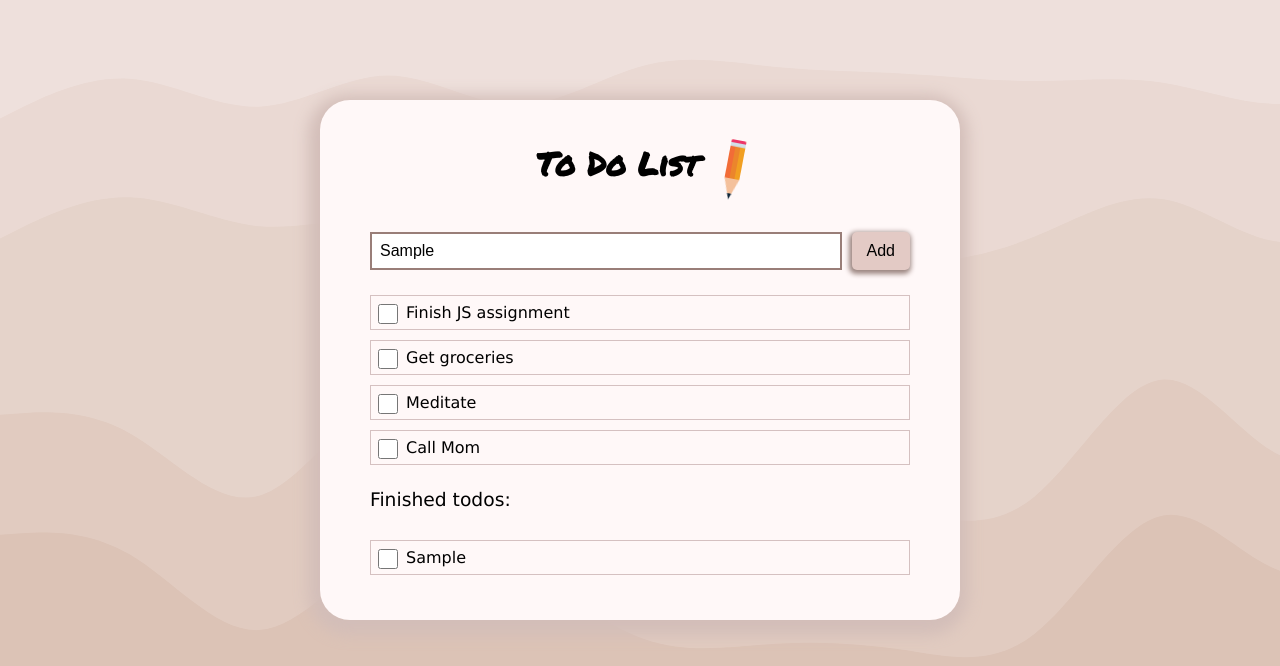
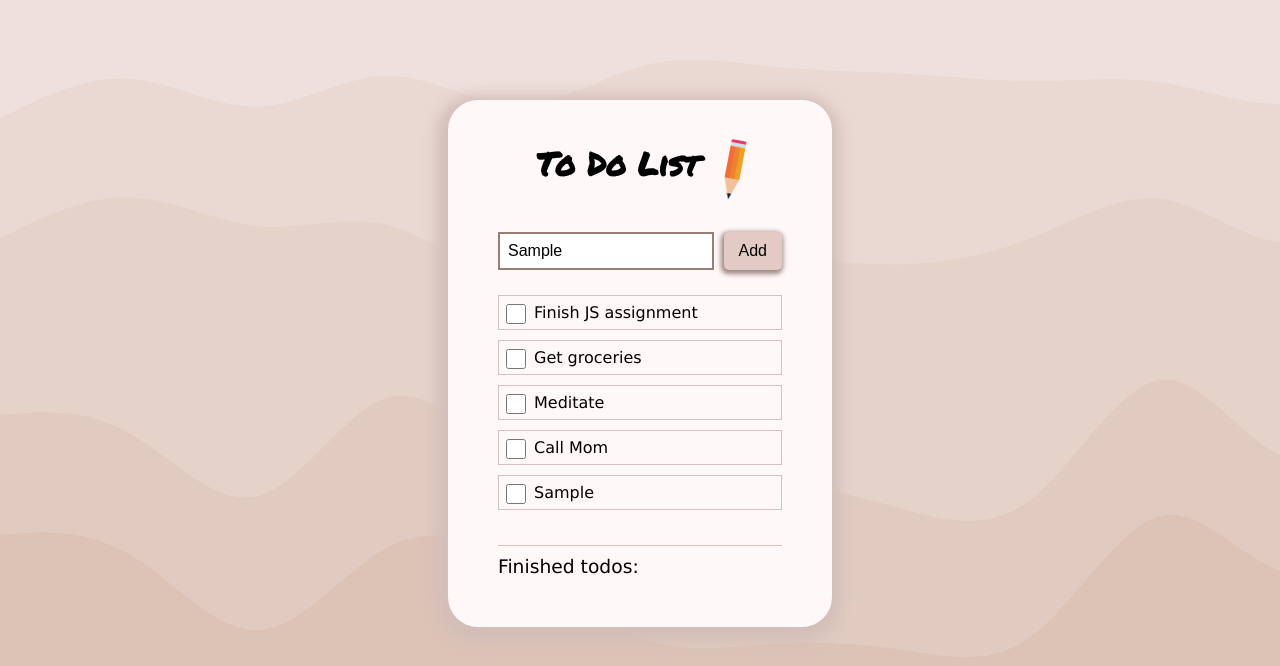
Before and after one commit to malin-nilsson/VanillaJS-Todo-App, a website: page index.html in a window 1280 px wide. Both pictures are taken after typing "Sample" into the empty fields and a click on the button "Add". Drawn offline with Linux system fonts and the light colour scheme.

Commit message:
Function to add new todos + added comments to code

```diff
--- a/index.html
+++ b/index.html
@@ -21,7 +21,7 @@
                 <h1>To Do List</h1>
                 <div class="pencil"></div>
             </div>
-            <div class="add-container">
+            <div class="input-container">
                 <input type="text" id="input" placeholder="To do..." />
                 <button id="add-btn">Add</button>
             </div>
--- a/js/main.js
+++ b/js/main.js
@@ -14,93 +14,68 @@ let myItem4 = new Todo("Call Mom", false);
 let myItems = [myItem1, myItem2, myItem3, myItem4];
 
 window.onload = function () {
-
     createHTMLforTodo()
-
     let addbutton = document.getElementById("add-btn"); // Grab the button
-    addbutton.addEventListener("click", addNewTodo); // Add an event listener to the button
-
+    addbutton.addEventListener("click", addNewTodo); // Add an event listener to listen for clicks
 }
 
 // Create HTML for todo
 function createHTMLforTodo() {
-    let container = document.getElementById("list-container");
-    container.innerHTML = "";
-    let ul = document.createElement("ul");
-    ul.setAttribute("id", "list");
-    container.appendChild(ul);
+    let container = document.getElementById("list-container"); // Grab container
+    container.innerHTML = ""; // Set it to empty
+    let ul = document.createElement("ul"); // Create a UL to hold the list items
+    ul.setAttribute("id", "list"); // Add an ID to the UL
+    container.appendChild(ul); // Append the UL to the container
 
-    let finishedUL = document.createElement("ul");
-    finishedUL.classList.add("finished-ul")
-    container.appendChild(finishedUL);
+    let finishedUL = document.createElement("ul"); // Create UL for finished todos
+    finishedUL.classList.add("finished-list") // Add a class to the UL
+    container.appendChild(finishedUL); // Append the UL to the container
 
-    let heading = document.createElement("h3");
-    heading.innerHTML = "Finished todos:"
-    ul.after(heading);
+    let heading = document.createElement("h3"); // Create an H3
+    heading.innerHTML = "Finished todos:" // Add text to H3
+    ul.after(heading); // Append it after the UL
 
+    // Loop through myItems list and create LI:s for todos
     for (let i = 0; i < myItems.length; i++) {
         let li = document.createElement("li");
         li.textContent = myItems[i].todo;
 
+        let checkbox = document.createElement("input") // Create an input element
+        checkbox.type = "checkbox"; // Make it into a checkbox
+        checkbox.classList.add("check"); // Add class to the checkbox
+        li.appendChild(checkbox); // And append it to the LI
+
+        // Add event listeners checkboxes
+        checkbox.addEventListener("change", () => {
+            markTodoAsDone(myItems[i]) // If checkbox is clicked, run this function
+        });
+
+        // If todo is marked as done, append it to UL
         if (myItems[i].isDone) {
-            finishedUL.appendChild(li);
-            li.classList.add("finished");
-
+            finishedUL.appendChild(li); // Append LI to UL
+            li.classList.add("finished"); // Add a class
+            checkbox.setAttribute("checked", "checked"); // Set the checkbox to be checked
         } else {
             ul.appendChild(li);
         }
-
-        let checkbox = document.createElement("input")
-        checkbox.type = "checkbox";
-        checkbox.classList.add("check");
-        li.appendChild(checkbox);
-
-        checkbox.addEventListener("change", () => {
-            markTodoAsDone(myItems[i])
-        });
     }
 }
 
-// Function to hide to-dos
+// Function to check off todos
 function markTodoAsDone(objectToMarkAsDone) {
-    objectToMarkAsDone.isDone = true;
-    createHTMLforTodo();
+    objectToMarkAsDone.isDone = true; // Mark todo as done
+    createHTMLforTodo(); // Create new HTML
 }
 
+// Function to add new todos
 function addNewTodo() {
-    let newTodoItem = document.createElement("li");
-    let input = document.getElementById("input").value;
-    newTodoItem.innerHTML = input;
-
-    let container = document.getElementById("list-container");
-    let ul = document.createElement("ul");
-    ul.setAttribute("id", "list");
-    container.appendChild(ul);
-
-    ul.insertBefore(newTodoItem, ul.childNodes[0]);
-
-    let newCheckbox = document.createElement("input")
-    newCheckbox.type = "checkbox";
-    newCheckbox.classList.add("checkbox", "newcheckbox");
-    newTodoItem.appendChild(newCheckbox);
-
-    let newTodo = new Todo(newTodoItem.textContent, false);
-    myItems.push(newTodo);
-    console.log(myItems)
-
+    let input = document.getElementById("input").value; // Grab the text from the input element
+    let newTodo = new Todo(input, false);   // Create new Todo object
+    myItems.push(newTodo);  // Push new Todo object into the list
+    createHTMLforTodo();    // Create new HTML for todos
 }
 
 
-
-
-
-
-
-// function remove(position) {
-//     myItems.splice(position, 1);
-//     console.log(myItems)
-
-// }
 
 
 
--- a/scss/main.scss
+++ b/scss/main.scss
@@ -26,6 +26,14 @@ h1 {
     margin: 0px 0px 20px;
 }
 
+h3 {
+    font-weight: 300;
+    margin: 30px 0px 5px;
+    padding: 10px 0px 5px;
+    border-top: 1px solid #d8c1bc;
+}
+
+// Wrapping everything in a container
 .container {
     display: flex;
     flex-direction: column;
@@ -37,13 +45,14 @@ h1 {
     background-color: #fff8f8;
     box-shadow: -2px 5px 15px 10px #d3beb9;
     margin: 10px;
-}
 
-.container .title {
+    // Container to hold title and pencil animation
+    .title {
         display: flex;
         width: 100%;
         justify-content: center;
         align-items: flex-start;
+    }
 }
 
 .pencil {
@@ -111,11 +120,8 @@ h1 {
     clip-path: polygon(50% 100%, 0 0, 100% 0);
 }
 
-#list-container {
-    width: 100%;
-}
-
-input[type="checkbox"] {
+// Styling for checkboxes
+.check {
     position: absolute;
     left: 0;
     top: 5px;
@@ -125,6 +131,8 @@ input[type="checkbox"] {
     margin-left: 7px;
     cursor: pointer;
 }
+
+// Styling for UL and list items
 
 ul {
     display: flex;
@@ -155,28 +163,31 @@ ul li.checked {
     text-decoration: line-through;
 }
 
-h3 {
-    font-weight: 300;
-    margin-bottom: 5px;
+// Container for todos
+#list-container {
+    width: 100%;
 }
 
-.finished-ul {
+// Container for finished todos
+.finished-list {
     padding: 0;
 }
-.add-container {
+
+// Styling for input and button
+.input-container {
     display: flex;
     justify-content: flex-start;
     width: 100%;
     margin: 25px 0px 0px;
-}
 
-.add-container input {
+    input {
         width: 100%;
         padding: 8px;
-    border: 2px solid #997e78;;
+        border: 2px solid #997e78;
+        ;
         font-size: 1rem;
     }
-
+}
 
 #add-btn {
     border-radius: 5px;
@@ -194,59 +205,15 @@ h3 {
     }
 }
 
-.remove {
-    background-image: url(../assets/check2-square.svg);
-    background-repeat: no-repeat;
-    background-position: center;
-    background-size: 50%;
-    position: absolute;
-    right: 0;
-    top: 0;
-    padding: 10px 25px;
-    height: 100%;
-    cursor: pointer;
-}
-
-.remove:hover {
-    background-color:#d8c1bc;
-    color: black;
-}
-
-.heading {
-    border-top: 1px solid #d8c1bc;
-    padding: 10px 0px;
-    margin-bottom: 5px;
-    font-weight: 300;
-}
-
+// Styling for finished todos
 .finished {
     position: relative;
     text-decoration: line-through;
 }
 
-.add-back {
-background-image: url("../assets/plus-square-fill.svg");
-background-size: 80%;
-background-position: center;
-height: 100%;
-position: absolute;
-top: 0;
-right: 5px;
-}
-
-.done-container {
-    background-color: #fff8f8;
-}
-
-.done-container li {
-    list-style: none;
-    text-decoration: line-through;
-
-    ;}
-
 @media screen and (min-width: 768px) {
     .container {
-        width: 50%;
+        width: 30%;
         margin: 0 auto;
     }
 }
```
Also changed, not shown: css/main.css. Lines whose indentation alone changed are shown as unchanged.
